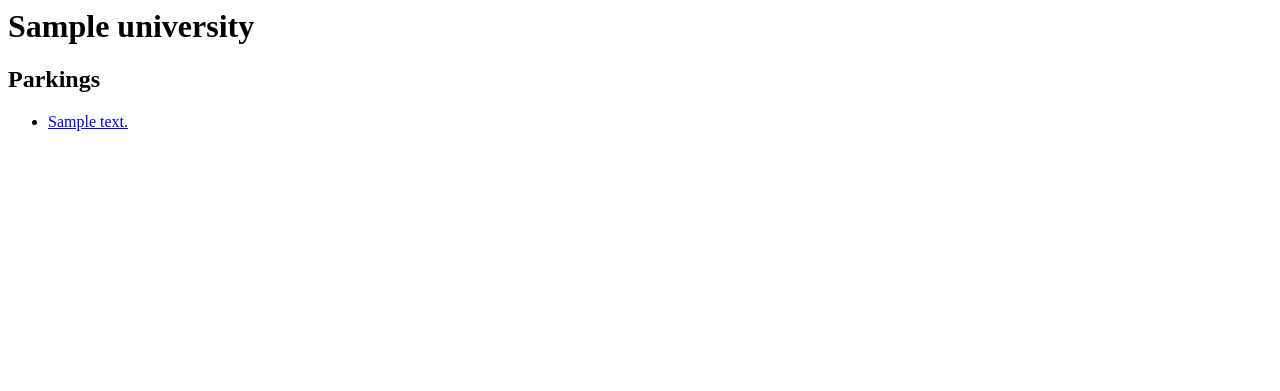
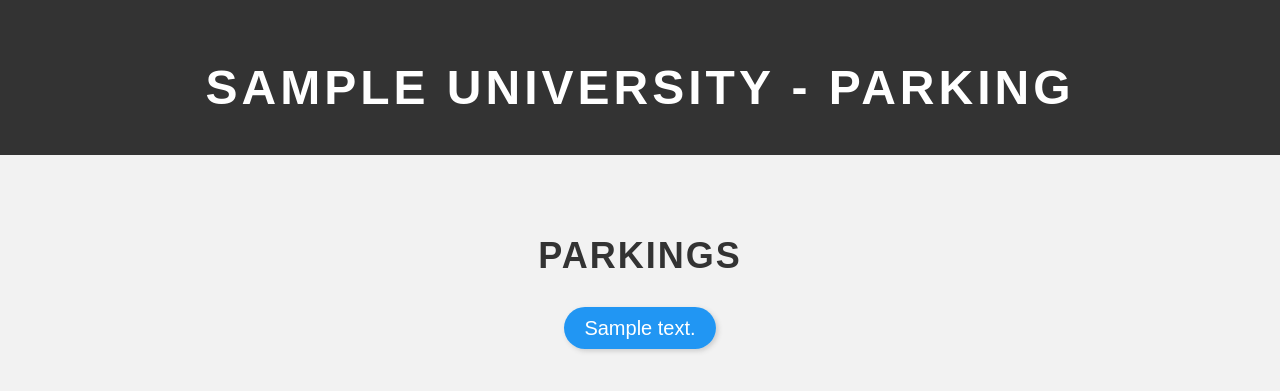
Before and after one commit to aleex0309/parKING, a Django app: page /university/1/ in a window 1280 px wide. Shown: the top 391 px of the page. Run offline with Django 4.2, Linux system fonts and the light colour scheme; tables that the repository leaves empty hold one stand-in row (values such as "Sample post").

Commit message:
University.html updated

```diff
--- a/web/templates/web/university.html
+++ b/web/templates/web/university.html
@@ -1,9 +1,95 @@
-<h1>{{university.name}}</h1>
+<!DOCTYPE html>
+<html>
+  <head>
+    <title>{{ university.name }} - Parking</title>
+    <style>
+      body {
+        font-family: Arial, sans-serif;
+        background-color: #f2f2f2;
+        margin: 0;
+        padding: 0;
+      }
 
-<h2>Parkings</h2>
+      header {
+        background-color: #333;
+        color: #fff;
+        padding: 20px;
+        text-align: center;
+      }
 
-<ul>
-    {% for parking in parkings %}
-        <li><a href="{% url 'parkingSpots' university.id parking.id %}">{{ parking.description }}</a></li>
-    {% endfor %}
-</ul>
+      h1 {
+        margin: 0;
+        font-size: 48px;
+        text-align: center;
+        margin-top: 40px;
+        margin-bottom: 20px;
+        text-transform: uppercase;
+        letter-spacing: 4px;
+        color: #fff;
+      }
+
+      h2 {
+        font-size: 36px;
+        text-align: center;
+        margin-top: 40px;
+        margin-bottom: 20px;
+        text-transform: uppercase;
+        letter-spacing: 2px;
+        color: #333;
+      }
+
+      ul {
+        list-style: none;
+        margin: 0;
+        padding: 0;
+        display: flex;
+        flex-wrap: wrap;
+        justify-content: center;
+        align-items: center;
+      }
+
+      li {
+        margin: 20px;
+        font-size: 20px;
+      }
+
+      a {
+        text-decoration: none;
+        color: #fff;
+        background-color: #2196f3;
+        padding: 10px 20px;
+        border-radius: 25px;
+        box-shadow: 2px 2px 5px #ccc;
+        transition: all 0.3s ease;
+        font-size: 20px;
+      }
+
+      a:hover {
+        background-color: #fff;
+        color: #2196f3;
+        box-shadow: 2px 2px 10px #ccc;
+      }
+
+      .container {
+        max-width: 800px;
+        margin: 0 auto;
+        padding: 40px;
+      }
+    </style>
+  </head>
+  <body>
+    <header>
+      <h1>{{ university.name }} - Parking</h1>
+    </header>
+    <div class="container">
+      <h2>Parkings</h2>
+      <ul>
+        {% for parking in parkings %}
+          <li>
+            <a href="{% url 'parkingSpots' university.id parking.id %}">{{ parking.description }}</a>
+          </li>
+        {% endfor %}
+      </ul>
+    </div>
+  </body>
+</html>
```
